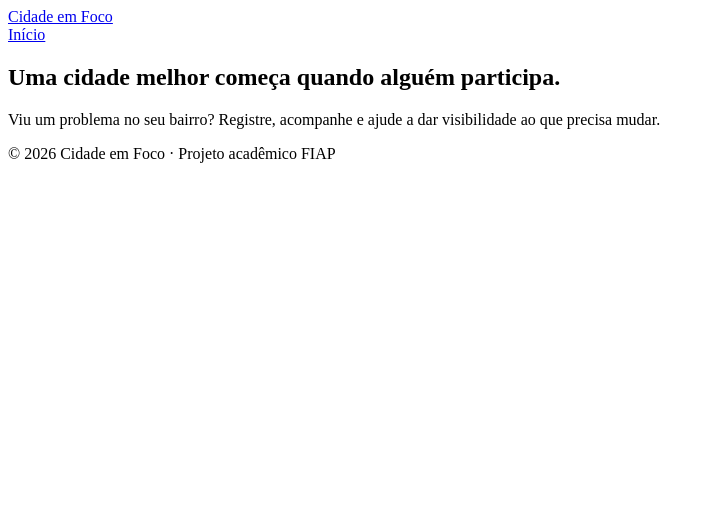
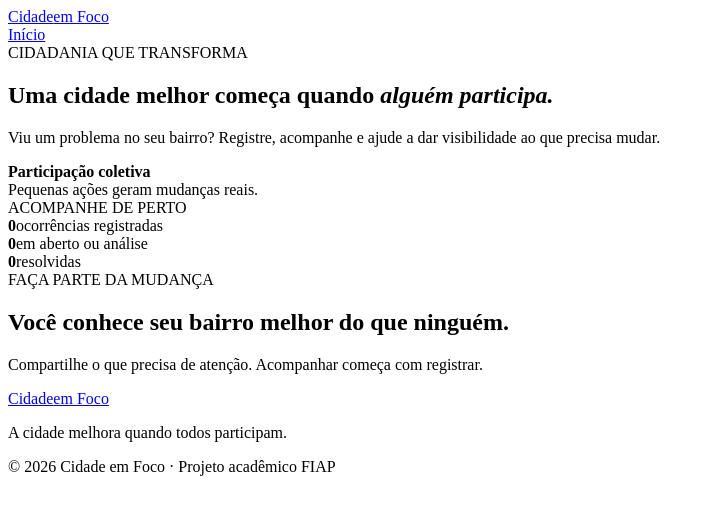
Before and after one commit to Victor-Estrella/Cidade_Em_Foco, a plain HTML site: page index.html in a window 1280 px wide. Shown: the whole page, without its empty margins (0-715 px from the left). Drawn offline with Linux system fonts and the light colour scheme.

Commit message:
feat: reformulação da página inicial com layout semântico, estatísticas e identidade visual aprimorada

```diff
--- a/index.html
+++ b/index.html
@@ -3,25 +3,63 @@
 <head>
   <meta charset="UTF-8">
   <meta name="viewport" content="width=device-width, initial-scale=1.0">
-  <title>Cidade em Foco</title>
+  <meta name="description" content="Cidade em Foco — acompanhe problemas urbanos e participe da melhoria da sua cidade.">
+  <title>Cidade em Foco | Sua cidade, em movimento</title>
 </head>
 <body>
-  <header>
-    <a href="index.html">Cidade em Foco</a>
-    <nav>
-      <a href="index.html">Início</a>
-    </nav>
+  <header class="site-header">
+    <div class="container nav-wrap">
+      <a class="brand" href="index.html" aria-label="Cidade em Foco, página inicial">
+        <span>Cidade<span class="brand-light">em Foco</span></span>
+      </a>
+      <nav class="main-nav" aria-label="Navegação principal">
+        <a class="active" href="index.html">Início</a>
+      </nav>
+    </div>
   </header>
 
-  <main>
-    <section>
-      <h1>Uma cidade melhor começa quando alguém participa.</h1>
-      <p>Viu um problema no seu bairro? Registre, acompanhe e ajude a dar visibilidade ao que precisa mudar.</p>
+  <main id="conteudo">
+    <section class="hero">
+      <div class="container hero-grid">
+        <div class="hero-copy">
+          <span class="eyebrow">CIDADANIA QUE TRANSFORMA</span>
+          <h1>Uma cidade melhor começa quando <em>alguém participa.</em></h1>
+          <p>Viu um problema no seu bairro? Registre, acompanhe e ajude a dar visibilidade ao que precisa mudar.</p>
+          <div class="hero-proof">
+            <span><strong>Participação coletiva</strong><br>Pequenas ações geram mudanças reais.</span>
+          </div>
+        </div>
+      </div>
+    </section>
+
+    <section class="stats-section">
+      <div class="container stats-grid">
+        <div class="section-kicker">ACOMPANHE DE PERTO</div>
+        <div class="stat-item"><strong id="stat-total">0</strong><span>ocorrências registradas</span></div>
+        <div class="stat-item"><strong id="stat-open">0</strong><span>em aberto ou análise</span></div>
+        <div class="stat-item"><strong id="stat-resolved">0</strong><span>resolvidas</span></div>
+      </div>
+    </section>
+
+    <section class="participate-band">
+      <div class="container participate-inner">
+        <div>
+          <span class="eyebrow eyebrow-light">FAÇA PARTE DA MUDANÇA</span>
+          <h2>Você conhece seu bairro melhor do que ninguém.</h2>
+          <p>Compartilhe o que precisa de atenção. Acompanhar começa com registrar.</p>
+        </div>
+      </div>
     </section>
   </main>
 
-  <footer>
-    <p>© 2026 Cidade em Foco · Projeto acadêmico FIAP</p>
+  <footer class="site-footer">
+    <div class="container footer-inner">
+      <a class="brand brand-footer" href="index.html">
+        <span>Cidade<span class="brand-light">em Foco</span></span>
+      </a>
+      <p>A cidade melhora quando todos participam.</p>
+      <span class="footer-copy">© 2026 Cidade em Foco · Projeto acadêmico FIAP</span>
+    </div>
   </footer>
 </body>
 </html>
```
